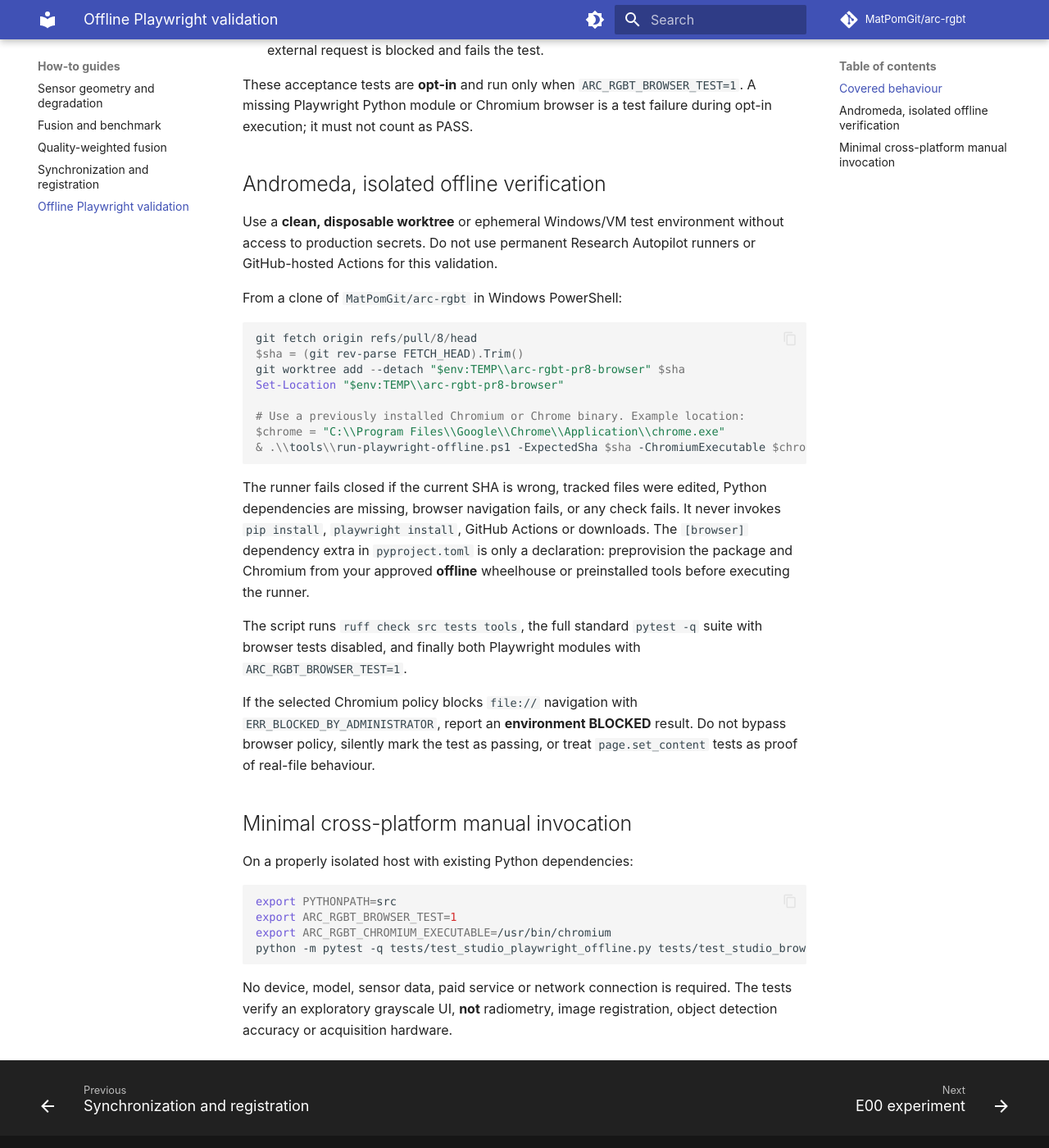
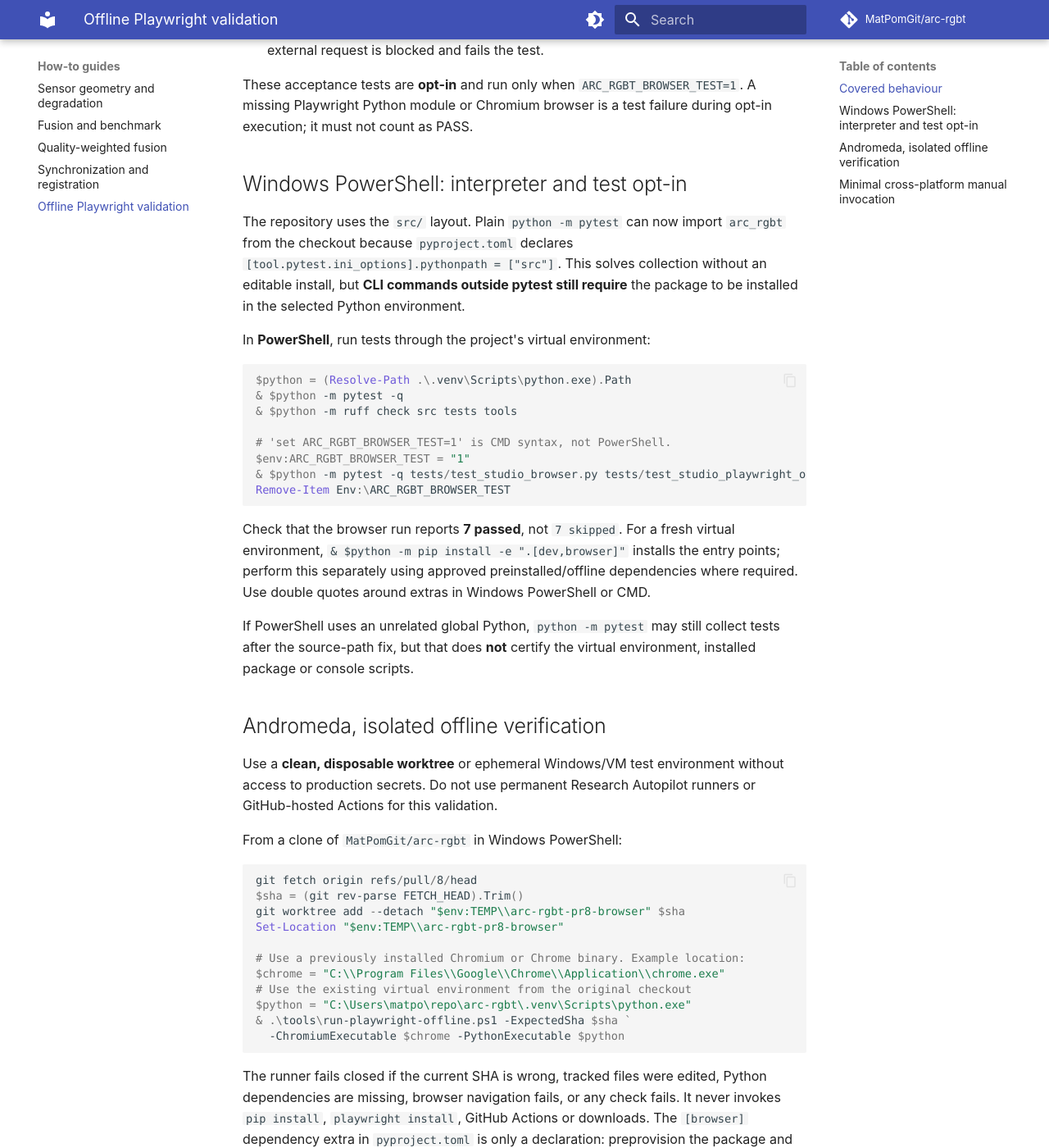
Before and after one commit to MatPomGit/arc-rgbt, an MkDocs documentation site: the page built from docs/guides/playwright-offline.md, in a window 1280 px wide and 1400 px high, scrolled down 684 px. Shown: the whole window at 82% size. Built offline with MkDocs 1.6.1 and Material for MkDocs 9.7.7, drawn with Linux system fonts in a browser that asks for light colours; comment, search, counter and statistics services are not loaded.

Commit message:
docs(playwright): distinguish PowerShell env vars and venv from CMD

````diff
--- a/docs/guides/playwright-offline.md
+++ b/docs/guides/playwright-offline.md
@@ -22,6 +22,37 @@ These acceptance tests are **opt-in** and run only when
 `ARC_RGBT_BROWSER_TEST=1`. A missing Playwright Python module or Chromium
 browser is a test failure during opt-in execution; it must not count as PASS.
 
+## Windows PowerShell: interpreter and test opt-in
+
+The repository uses the `src/` layout. Plain `python -m pytest` can now
+import `arc_rgbt` from the checkout because `pyproject.toml` declares
+`[tool.pytest.ini_options].pythonpath = ["src"]`. This solves collection
+without an editable install, but **CLI commands outside pytest still require**
+the package to be installed in the selected Python environment.
+
+In **PowerShell**, run tests through the project's virtual environment:
+
+```powershell
+$python = (Resolve-Path .\.venv\Scripts\python.exe).Path
+& $python -m pytest -q
+& $python -m ruff check src tests tools
+
+# 'set ARC_RGBT_BROWSER_TEST=1' is CMD syntax, not PowerShell.
+$env:ARC_RGBT_BROWSER_TEST = "1"
+& $python -m pytest -q tests/test_studio_browser.py tests/test_studio_playwright_offline.py -v
+Remove-Item Env:\ARC_RGBT_BROWSER_TEST
+```
+
+Check that the browser run reports **7 passed**, not `7 skipped`.
+For a fresh virtual environment, `& $python -m pip install -e
+".[dev,browser]"` installs the entry points; perform this separately
+using approved preinstalled/offline dependencies where required.
+Use double quotes around extras in Windows PowerShell or CMD.
+
+If PowerShell uses an unrelated global Python, `python -m pytest` may
+still collect tests after the source-path fix, but that does **not**
+certify the virtual environment, installed package or console scripts.
+
 ## Andromeda, isolated offline verification
 
 Use a **clean, disposable worktree** or ephemeral Windows/VM test environment
@@ -38,7 +69,10 @@ Set-Location "$env:TEMP\\arc-rgbt-pr8-browser"
 
 # Use a previously installed Chromium or Chrome binary. Example location:
 $chrome = "C:\\Program Files\\Google\\Chrome\\Application\\chrome.exe"
-& .\\tools\\run-playwright-offline.ps1 -ExpectedSha $sha -ChromiumExecutable $chrome
+# Use the existing virtual environment from the original checkout
+$python = "C:\Users\matpo\repo\arc-rgbt\.venv\Scripts\python.exe"
+& .\tools\run-playwright-offline.ps1 -ExpectedSha $sha `
+  -ChromiumExecutable $chrome -PythonExecutable $python
 ```
 
 The runner fails closed if the current SHA is wrong, tracked files were edited,
````
